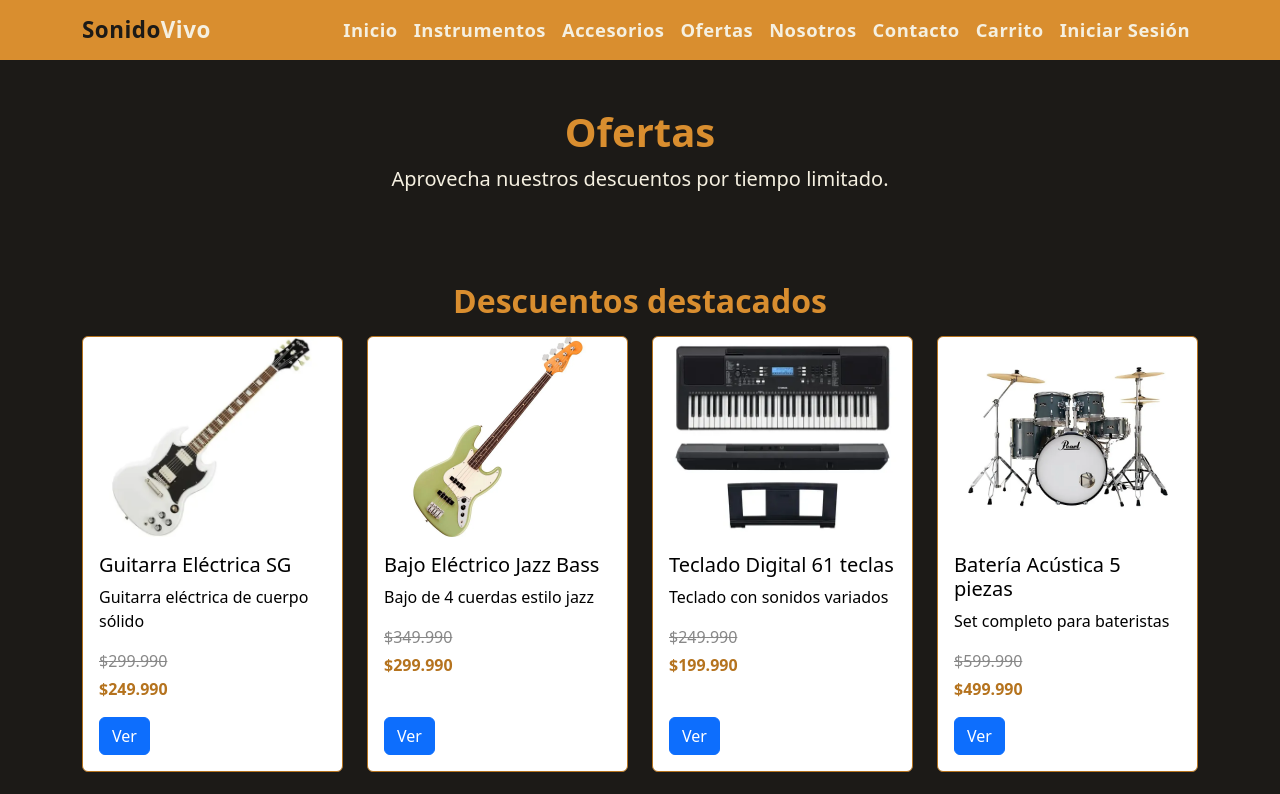
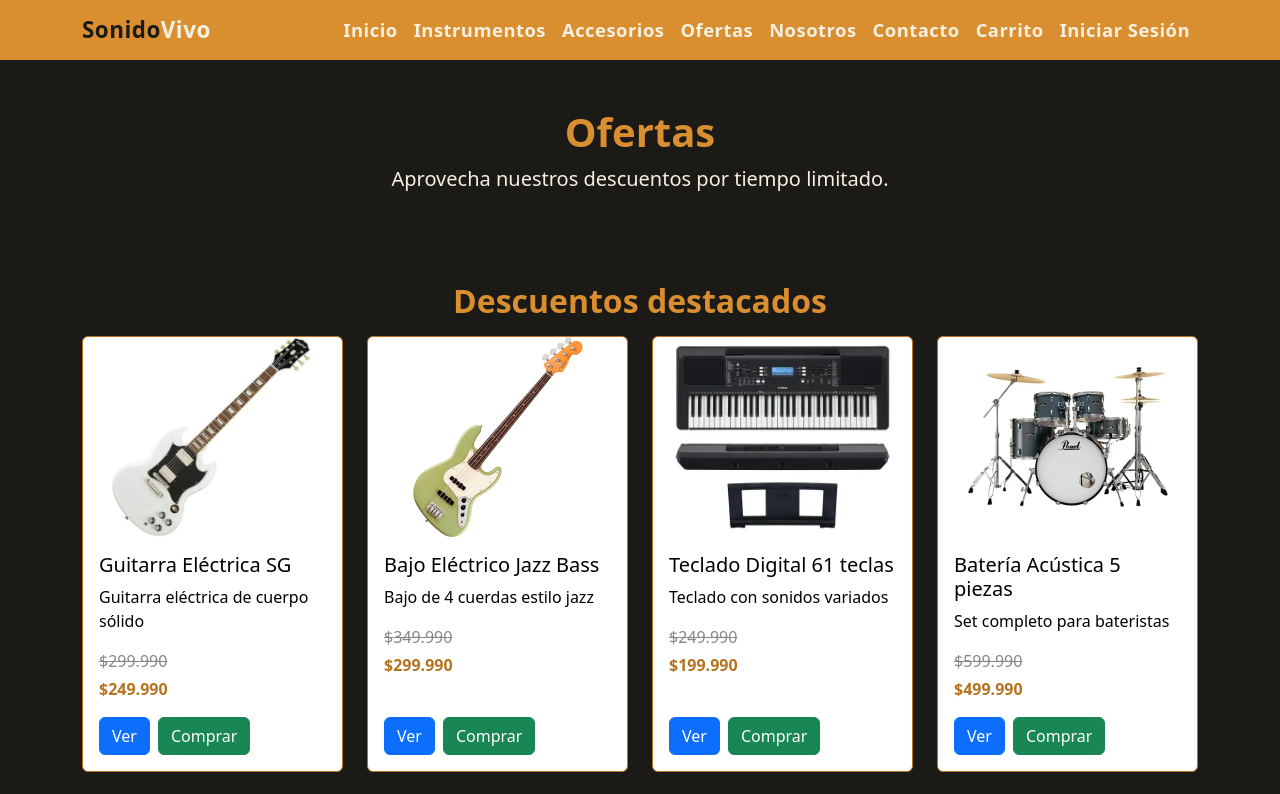
Before and after one commit to Reikan2119/React-SonidoVivo, a React (Vite) app: page /ofertas in a window 1280 px wide. Shown: the top 794 px of the page. Built offline with nearby package versions, Linux system fonts and the light colour scheme.

Commit message:
Agregar boton Comprar en tarjetas de oferta

```diff
--- a/src/componentes/moleculas/CardOferta.tsx
+++ b/src/componentes/moleculas/CardOferta.tsx
@@ -1,4 +1,5 @@
 import Boton from "../atomos/Boton";
+import { addToCarrito } from "../../utils/carrito";
 
 interface CardOfertaProps {
   id: number;
@@ -22,8 +23,14 @@ function CardOferta({ id, titulo, descripcion, precio, precioAnterior, imagen }:
         <p className="card-test" style={{ color: "#b5731e", fontWeight: "bold" }}>
           ${precio.toLocaleString("es-CL")}
         </p>
-        <div className="mt-auto">
+        <div className="mt-auto d-flex gap-2">
           <Boton id={id} />
+          <button
+            className="btn btn-success"
+            onClick={() => addToCarrito({ id, titulo, precio, imagen })}
+          >
+            Comprar
+          </button>
         </div>
       </div>
     </div>
```
